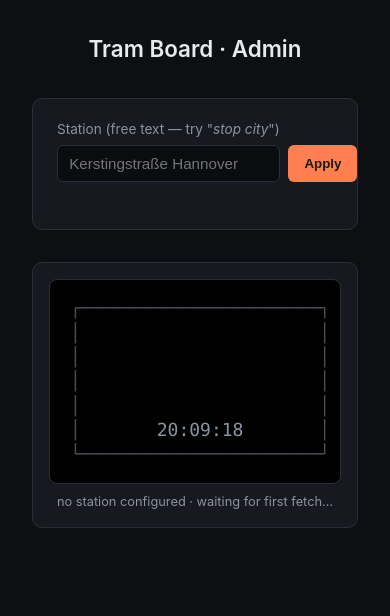
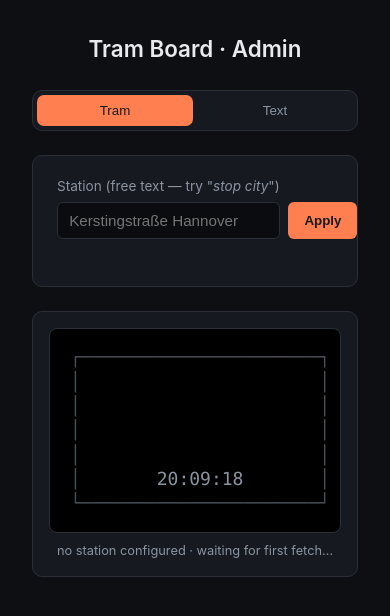
Before and after one commit to wiggi93/tram-board, a Flask app: page / in a window 390 px wide. Shown: the top 616 px of the page. Run offline with Flask 3, Linux system fonts and the light colour scheme.

Commit message:
Add text mode: switch the panel to a free-text scrolling display
New feature, web + LED in lockstep:

- BoardState carries mode ('tram' | 'text') and the current text. Both
  persist to data/config.json so they survive restarts.
- /api/mode and /api/text let the admin UI toggle and update.
- Admin UI gains a Tram | Text tab switcher; the Text tab has its own
  input. The live preview re-renders accordingly: tram board frame in
  tram mode, full-width scrolling text in text mode.
- LED renderer dispatches on snap['mode']. Text mode uses the larger
  7x14 BDF font (added to fonts/), centred vertically on the panel,
  scrolling right-to-left at ~30 px/s with a one-screen trailing gap
  before looping. Web preview matches the same visual cadence.

Both views poll /api/state every 250 ms now, so a mode change made on
phone reflects in laptop within a frame and on the LED within a frame
of the next render tick.

```diff
--- a/app.py
+++ b/app.py
@@ -47,6 +47,30 @@ def api_state():
     return jsonify(snap)
 
 
+@app.post("/api/mode")
+def api_set_mode():
+    payload = request.get_json(silent=True) or {}
+    mode = (payload.get("mode") or "").strip()
+    if mode not in ("tram", "text"):
+        return jsonify(error="mode must be 'tram' or 'text'"), 400
+    cfg = config.load()
+    cfg.mode = mode
+    config.save(cfg)
+    board.set_mode(mode)
+    return jsonify(mode=mode)
+
+
+@app.post("/api/text")
+def api_set_text():
+    payload = request.get_json(silent=True) or {}
+    text = payload.get("text") or ""
+    cfg = config.load()
+    cfg.text = text
+    config.save(cfg)
+    board.set_text(text)
+    return jsonify(text=text)
+
+
 @app.post("/api/station")
 def api_set_station():
     payload = request.get_json(silent=True) or {}
@@ -80,6 +104,8 @@ def _start_background_threads(enable_led: bool) -> None:
     cfg = config.load()
     if cfg.station_name:
         board.set_station(cfg.station_name, cfg.station_city)
+    board.set_mode(cfg.mode or "tram")
+    board.set_text(cfg.text or "")
 
     fetch_thread = threading.Thread(
         target=tram.fetch_loop,
--- a/config.py
+++ b/config.py
@@ -20,6 +20,8 @@ class Config:
     stop_id:       str = ""    # cached EFA stop id (resolved from station_query)
     station_name:  str = ""    # resolved display name
     station_city:  str = ""    # resolved parent city
+    mode:          str = "tram"   # "tram" or "text"
+    text:          str = ""        # free-text content for text mode
 
 
 _lock = threading.Lock()
--- a/templates/index.html
+++ b/templates/index.html
@@ -13,6 +13,7 @@
       --muted:     #8a93a0;
       --orange:    #ff7f50;
       --yellow:    #ffff00;
+      --gold:      #ffc850;
       --badge-bg:  #0046c8;
     }
     * { box-sizing: border-box; }
@@ -21,7 +22,7 @@
       font: 14px/1.5 -apple-system, BlinkMacSystemFont, "Segoe UI", Helvetica, Arial, sans-serif;
       color: var(--text);
       background: var(--bg);
-      display: flex; flex-direction: column; align-items: center; gap: 2rem;
+      display: flex; flex-direction: column; align-items: center; gap: 1.5rem;
     }
     h1 { font-size: 1.4rem; margin: 0; font-weight: 600; }
     .card {
@@ -58,6 +59,25 @@
     .status.error { color: #ff6b6b; }
     .status.ok    { color: #6bcf7f; }
 
+    /* ── Tabs ─────────────────────────────────────────────────────────── */
+    .tabs {
+      display: flex; gap: 0.25rem; width: 100%; max-width: 540px;
+      background: var(--panel); border: 1px solid var(--border);
+      border-radius: 10px; padding: 0.25rem;
+    }
+    .tab {
+      flex: 1;
+      padding: 0.5rem 0.8rem;
+      background: transparent;
+      color: var(--muted);
+      border: 0;
+      border-radius: 7px;
+      font-weight: 500;
+      cursor: pointer;
+    }
+    .tab.active { background: var(--orange); color: #1a1a1a; }
+    .tab[aria-pressed="true"] { background: var(--orange); color: #1a1a1a; }
+
     /* ── Display preview ─────────────────────────────────────────────── */
     .preview {
       font-family: ui-monospace, "SF Mono", "Menlo", "DejaVu Sans Mono", monospace;
@@ -78,6 +98,7 @@
     .preview .mins.flash { color: var(--yellow); }
     .preview .clock { color: var(--muted); }
     .preview .border { color: #4a4f57; }
+    .preview .text-line { color: var(--gold); }
 
     .meta { font-size: 0.8rem; color: var(--muted); text-align: center; }
   </style>
@@ -85,13 +106,27 @@
 <body>
   <h1>Tram Board · Admin</h1>
 
-  <div class="card">
+  <div class="tabs" role="tablist">
+    <button class="tab" data-mode="tram" aria-pressed="true">Tram</button>
+    <button class="tab" data-mode="text" aria-pressed="false">Text</button>
+  </div>
+
+  <div class="card pane" data-pane="tram">
     <label for="q">Station (free text — try "<em>stop city</em>")</label>
     <div class="row">
       <input id="q" type="text" placeholder="Kerstingstraße Hannover" autocomplete="off" />
       <button id="apply">Apply</button>
     </div>
     <div id="status" class="status"></div>
+  </div>
+
+  <div class="card pane" data-pane="text" hidden>
+    <label for="text-input">Free text (replaces the tram board on the panel)</label>
+    <div class="row">
+      <input id="text-input" type="text" placeholder="Hello world!" autocomplete="off" />
+      <button id="text-apply">Apply</button>
+    </div>
+    <div id="text-status" class="status"></div>
   </div>
 
   <div class="card" style="padding: 1rem;">
@@ -102,12 +137,11 @@
   <script>
     const W = 22; // debug-frame interior width
 
-    function pad(s, n)       { s = String(s); return s.length >= n ? s.slice(0, n) : s + " ".repeat(n - s.length); }
-    function padLeft(s, n)   { s = String(s); return s.length >= n ? s.slice(-n) : " ".repeat(n - s.length) + s; }
-    function center(s, n)    { const t = Math.max(0, n - s.length); const l = Math.floor(t/2); return " ".repeat(l) + s + " ".repeat(t - l); }
-    function escape(s)       { return s.replace(/[&<>]/g, c => ({"&":"&amp;","<":"&lt;",">":"&gt;"}[c])); }
+    function pad(s, n)     { s = String(s); return s.length >= n ? s.slice(0, n) : s + " ".repeat(n - s.length); }
+    function padLeft(s, n) { s = String(s); return s.length >= n ? s.slice(-n) : " ".repeat(n - s.length) + s; }
+    function center(s, n)  { const t = Math.max(0, n - s.length); const l = Math.floor(t/2); return " ".repeat(l) + s + " ".repeat(t - l); }
+    function escape(s)     { return s.replace(/[&<>]/g, c => ({"&":"&amp;","<":"&lt;",">":"&gt;"}[c])); }
 
-    let scrollT0 = Date.now() / 1000;
     function scrollOffset(row, len, visible) {
       const PAUSE = 3.5, SPEED = 0.38, HOLD = 2.0, STAGGER = 2.5;
       const max = Math.max(0, len - visible);
@@ -120,14 +154,12 @@
       return max;
     }
 
-    function renderFrame(state) {
+    function renderTramFrame(state) {
       const border = "─".repeat(W);
       const lines = [`<span class="border">┌${border}┐</span>`];
-
-      const deps      = state.departures || [];
+      const deps = state.departures || [];
       const changedAt = state.changed_at || [];
       const now = Date.now() / 1000;
-
       for (let i = 0; i < 4; i++) {
         const dep = deps[i];
         if (dep) {
@@ -146,18 +178,62 @@
           lines.push(`<span class="border">│</span>` + " ".repeat(W) + `<span class="border">│</span>`);
         }
       }
-
       const clock = new Date().toLocaleTimeString("de-DE", { hour12: false });
       lines.push(`<span class="border">│</span><span class="clock">${center(clock, W)}</span><span class="border">│</span>`);
       lines.push(`<span class="border">└${border}┘</span>`);
       return lines.join("\n");
     }
 
+    function renderTextFrame(state) {
+      const text  = state.text || "";
+      const t0    = state.text_changed_at || 0;
+      const speed = 6;          // chars per second — matches the LED's ~30 px/s
+      const cycle = text.length + W;
+      const offset = text.length === 0 ? 0
+                   : Math.floor((Date.now() / 1000 - t0) * speed) % cycle;
+      const padded = " ".repeat(W) + text + " ".repeat(W);
+      const window = padded.substring(offset, offset + W);
+
+      const border = "─".repeat(W);
+      const blank  = `<span class="border">│</span>${" ".repeat(W)}<span class="border">│</span>`;
+      return [
+        `<span class="border">┌${border}┐</span>`,
+        blank, blank,
+        `<span class="border">│</span><span class="text-line">${escape(window)}</span><span class="border">│</span>`,
+        blank, blank, blank,
+        `<span class="border">└${border}┘</span>`,
+      ].join("\n");
+    }
+
+    let currentMode = "tram";
+
+    function setMode(mode, fromServer) {
+      currentMode = mode;
+      document.querySelectorAll(".tab").forEach(b => {
+        const active = b.dataset.mode === mode;
+        b.classList.toggle("active", active);
+        b.setAttribute("aria-pressed", active ? "true" : "false");
+      });
+      document.querySelectorAll(".pane").forEach(p => {
+        p.hidden = p.dataset.pane !== mode;
+      });
+      if (!fromServer) {
+        fetch("/api/mode", {
+          method: "POST",
+          headers: { "Content-Type": "application/json" },
+          body: JSON.stringify({ mode }),
+        }).catch(() => {});
+      }
+    }
+
     async function refresh() {
       try {
         const res  = await fetch("/api/state");
         const data = await res.json();
-        document.getElementById("preview").innerHTML = renderFrame(data);
+
+        if (data.mode && data.mode !== currentMode) setMode(data.mode, true);
+        const frame = currentMode === "text" ? renderTextFrame(data) : renderTramFrame(data);
+        document.getElementById("preview").innerHTML = frame;
 
         const station = data.station_name
           ? `${data.station_name}${data.station_city ? ", " + data.station_city : ""}  ·  ${data.stop_id || ""}`
@@ -166,29 +242,32 @@
           ? `last update ${new Date(data.last_update * 1000).toLocaleTimeString("de-DE", { hour12: false })}`
           : "waiting for first fetch…";
         const err = data.last_error ? `  ·  error: ${data.last_error}` : "";
-        document.getElementById("meta").textContent = `${station}  ·  ${updated}${err}`;
+        document.getElementById("meta").textContent =
+          currentMode === "text" ? `text mode  ·  ${data.text ? `"${data.text}"` : "no text set"}`
+                                 : `${station}  ·  ${updated}${err}`;
 
         if (!document.activeElement || document.activeElement.id !== "q") {
           document.getElementById("q").placeholder = data.station_query || "Kerstingstraße Hannover";
+        }
+        if (!document.activeElement || document.activeElement.id !== "text-input") {
+          document.getElementById("text-input").placeholder = data.text || "Hello world!";
         }
       } catch (e) {
         document.getElementById("meta").textContent = `cannot reach server: ${e}`;
       }
     }
 
-    async function apply() {
-      const input  = document.getElementById("q");
+    async function applyStation() {
+      const input = document.getElementById("q");
       const status = document.getElementById("status");
       const button = document.getElementById("apply");
       const query  = input.value.trim();
       if (!query) { input.focus(); return; }
-
       button.disabled = true;
       status.className = "status";
       status.textContent = "resolving…";
-
       try {
-        const res  = await fetch("/api/station", {
+        const res = await fetch("/api/station", {
           method: "POST",
           headers: { "Content-Type": "application/json" },
           body: JSON.stringify({ query }),
@@ -211,11 +290,47 @@
       }
     }
 
-    document.getElementById("apply").addEventListener("click", apply);
-    document.getElementById("q").addEventListener("keydown", e => { if (e.key === "Enter") apply(); });
+    async function applyText() {
+      const input  = document.getElementById("text-input");
+      const status = document.getElementById("text-status");
+      const button = document.getElementById("text-apply");
+      const text   = input.value;
+      button.disabled = true;
+      status.className = "status";
+      status.textContent = "saving…";
+      try {
+        const res = await fetch("/api/text", {
+          method: "POST",
+          headers: { "Content-Type": "application/json" },
+          body: JSON.stringify({ text }),
+        });
+        const data = await res.json();
+        if (!res.ok) {
+          status.className = "status error";
+          status.textContent = data.error || `error ${res.status}`;
+        } else {
+          status.className = "status ok";
+          status.textContent = text ? `set: "${text}"` : "cleared";
+          refresh();
+        }
+      } catch (e) {
+        status.className = "status error";
+        status.textContent = String(e);
+      } finally {
+        button.disabled = false;
+      }
+    }
+
+    document.querySelectorAll(".tab").forEach(b =>
+      b.addEventListener("click", () => setMode(b.dataset.mode))
+    );
+    document.getElementById("apply").addEventListener("click", applyStation);
+    document.getElementById("q").addEventListener("keydown", e => { if (e.key === "Enter") applyStation(); });
+    document.getElementById("text-apply").addEventListener("click", applyText);
+    document.getElementById("text-input").addEventListener("keydown", e => { if (e.key === "Enter") applyText(); });
 
     refresh();
-    setInterval(refresh, 500);
+    setInterval(refresh, 250);   // faster refresh so text scrolls smoothly
   </script>
 </body>
 </html>
```
Also changed, not shown: led.py (+63 -38 lines), tram.py (+16 -0 lines), 1 other file.
